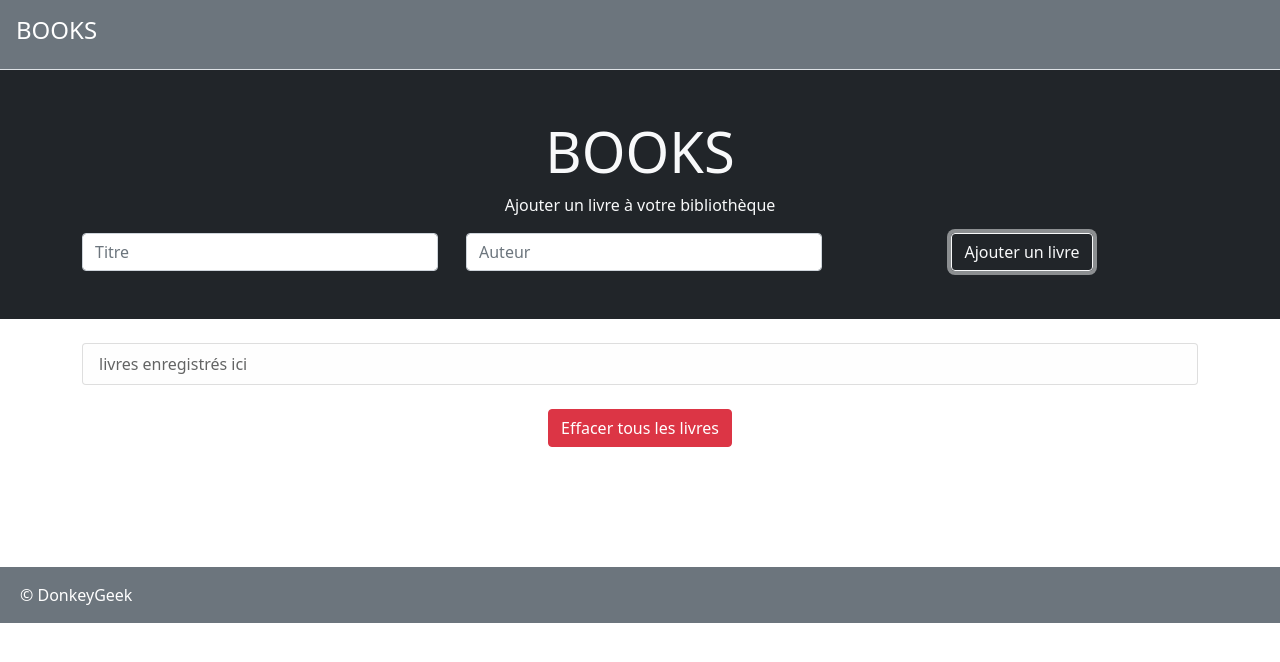
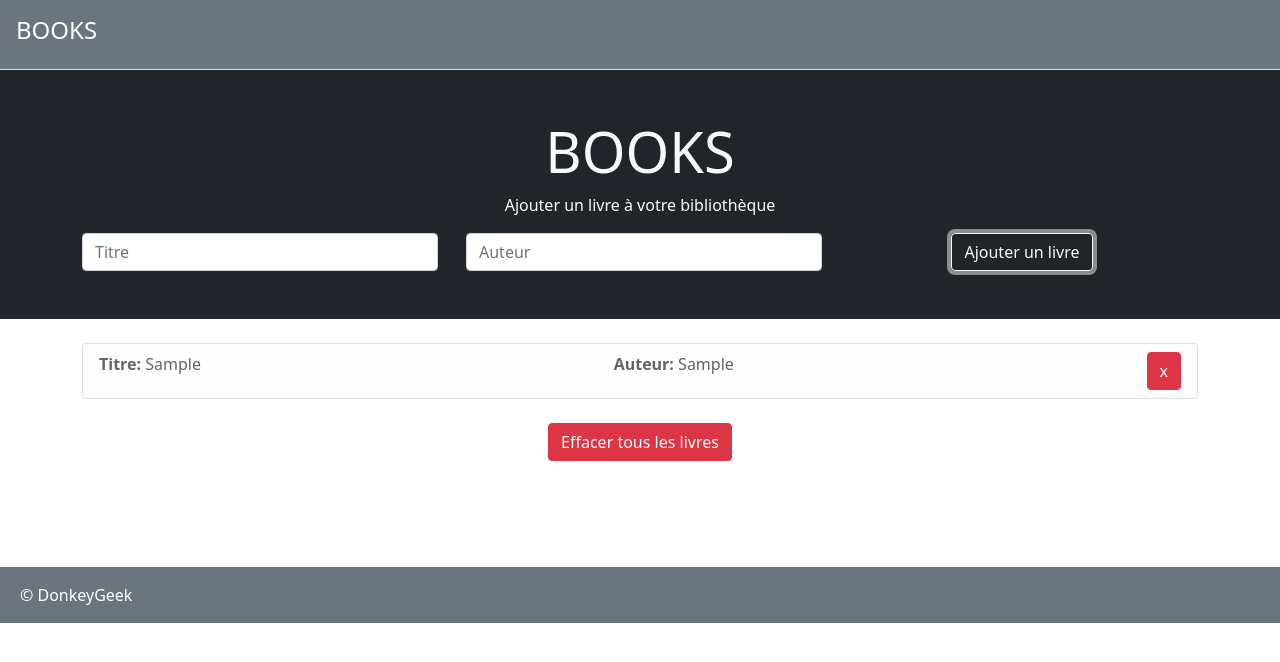
Before and after one commit to gregchapauli/books, a React (Create React App) app: page / in a window 1280 px wide. Both pictures are taken after typing "Sample", "Sample" into the empty fields and a click on the button "Ajouter un livre". Shown: the top 662 px of the page. Built offline with nearby package versions, Linux system fonts and the light colour scheme.

Commit message:
Affichage des livres dans la liste et affichage du bouton effacer

```diff
--- a/src/containers/AddBooks.js
+++ b/src/containers/AddBooks.js
@@ -3,7 +3,7 @@
 import { addBook } from "../redux/actions/actionAddBooks";
 
 const AddBooks = ({ libraryData, addBooks }) => {
-  console.log(libraryData);
+  //console.log(libraryData);
   const initialState = {
     title: "",
     author: "",
@@ -19,6 +19,36 @@
     // VIDER LE INPUT
     setNewData(initialState);
   };
+
+  const displayData =
+    libraryData.length > 0 ? (
+      libraryData.map((data) => {
+        return (
+          <li
+            key={data.id}
+            className="list-group-item list-group-item-light d-flex justify-content-between mt-4"
+          >
+            <span>
+              <strong>Titre: </strong> {data.title}
+            </span>
+            <span>
+              <strong>Auteur: </strong> {data.author}
+            </span>
+            <span className="btn btn-danger">x</span>
+          </li>
+        );
+      })
+    ) : (
+      <p className="text-center mt-4">Aucune data à afficher</p>
+    );
+
+  const deleteAllBooksBtn = libraryData.length > 0 && (
+    <div className="d-flex justify-content-center">
+      <button className="btn btn-danger mt-4 mb-5">
+        Effacer tous les livres
+      </button>
+    </div>
+  );
 
   return (
     <main role="main">
@@ -64,16 +94,9 @@
       <div className="container" style={{ minHeight: "200px" }}>
         <div className="row">
           <div className="col-md-12">
-            <ul className="list-group">
-              <li className="list-group-item list-group-item-light d-flex justify-content-between mt-4">
-                livres enregistrés ici
-              </li>
-            </ul>
-            <div className="d-flex justify-content-center">
-              <button className="btn btn-danger mt-4 mb-5">
-                Effacer tous les livres
-              </button>
-            </div>
+            <ul className="list-group">{displayData}</ul>
+
+            {deleteAllBooksBtn}
           </div>
         </div>
       </div>
```
